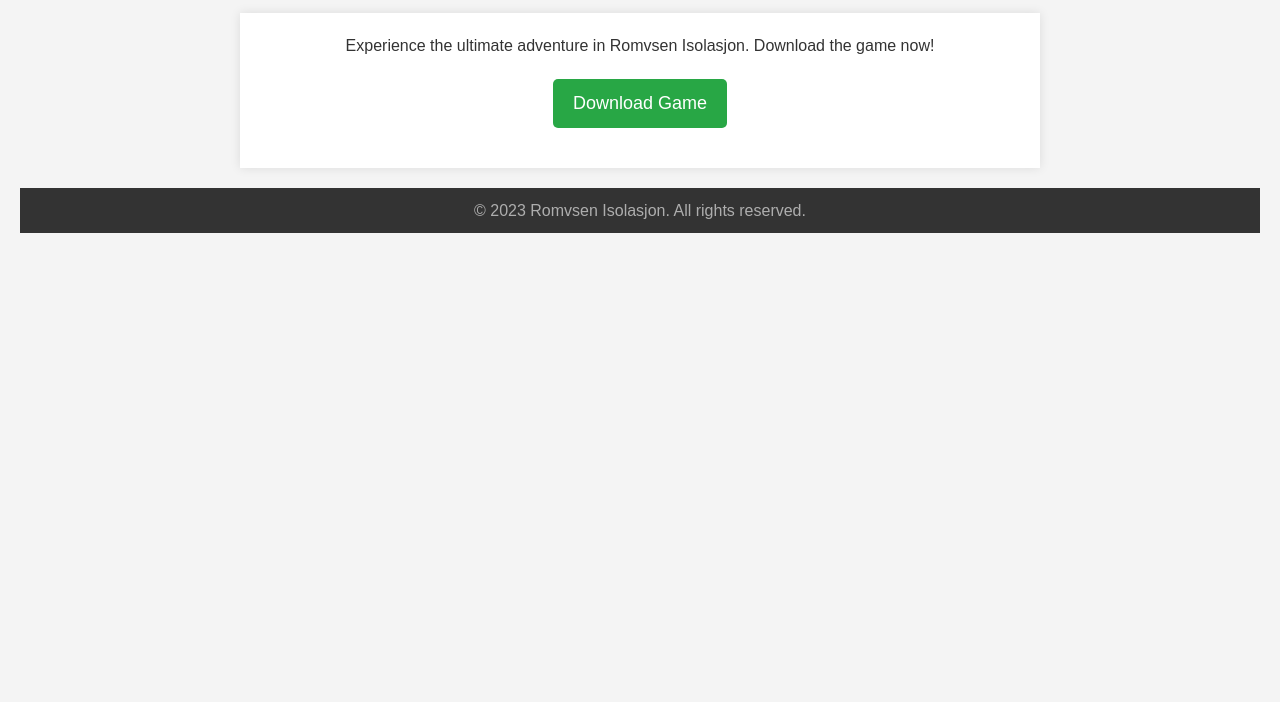
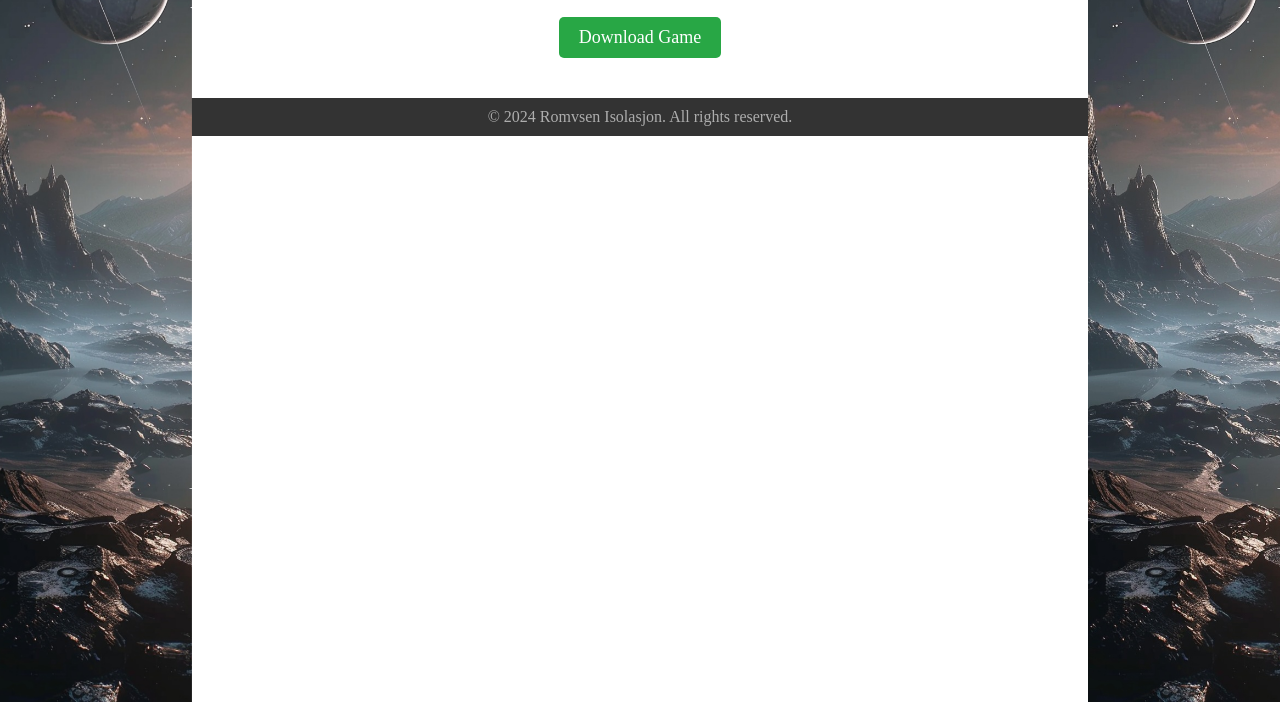
Before and after one commit to Njaaped/RomvsenIsolasjon, a plain HTML site: page index.html in a window 1280 px wide. Shown: the part 98-800 px from the top of the page. Drawn offline with Linux system fonts and the light colour scheme.

Commit message:
added image to main page

```diff
--- a/index.html
+++ b/index.html
@@ -7,6 +7,7 @@
     <link rel="stylesheet" href="styles.css">
 </head>
 <body>
+    <img src="spaceimage.jpeg" alt="Left Side Image" class="side-image left">
     <header>
         <h1>Welcome to Romvsen Isolasjon</h1>
     </header>
@@ -17,7 +18,8 @@
         </section>
     </main>
     <footer>
-        <p>© 2023 Romvsen Isolasjon. All rights reserved.</p>
+        <p>© 2024 Romvsen Isolasjon. All rights reserved.</p>
     </footer>
+    <img src="spaceimage.jpeg" alt="Right Side Image" class="side-image right">
 </body>
 </html>
--- a/styles.css
+++ b/styles.css
@@ -6,12 +6,27 @@
 }
 
 body {
-    font-family: Arial, sans-serif;
-    line-height: 1.6;
-    color: #333;
-    background-color: #f4f4f4;
-    padding: 20px;
+    position: relative;
+    min-height: 100vh;
+    overflow-x: hidden; /* Prevent horizontal scroll */
 }
+.side-image {
+    position: fixed;
+    top: 0;
+    bottom: 0;
+    width: 15%; /* Adjust based on your preference */
+    object-fit: cover;
+    height: 100vh;
+}
+
+.left {
+    left: 0;
+}
+
+.right {
+    right: 0;
+}
+
 
 header {
     background: #0056b3;
@@ -21,11 +36,12 @@ header {
 }
 
 main {
-    max-width: 800px;
-    margin: 20px auto;
+    position: relative;
+    z-index: 10; /* Ensure the main content is above the images */
+    margin: 0 auto;
     padding: 20px;
-    background: white;
-    box-shadow: 0 0 10px rgba(0,0,0,0.1);
+    max-width: 60%; /* Adjust based on your preference */
+    text-align: center;
 }
 
 .download-section {
```
Also changed, not shown: spaceimage.jpeg (added).
